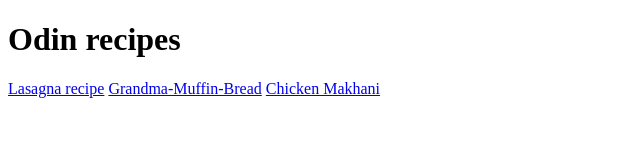
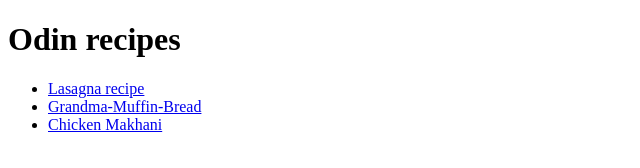
Before and after one commit to NicolasEiriz/odin-recipes, a plain HTML site: page index.html in a window 1280 px wide. Shown: the whole page, without its empty margins (0-640 px from the left). Drawn offline with Linux system fonts and the light colour scheme.

Commit message:
Modify Readme file

```diff
--- a/index.html
+++ b/index.html
@@ -8,8 +8,10 @@
 </head>
 <body>
   <h1>Odin recipes</h1>
-  <a href="/lasagna.html">Lasagna recipe</a>
-  <a href="/Grandma-Muffin-Bread.html">Grandma-Muffin-Bread</a>
-  <a href="/chiken-makhani.html">Chicken Makhani</a>
+  <ul>
+    <li><a href="/recipes/lasagna.html">Lasagna recipe</a></li>
+    <li><a href="/recipes/Grandma-Muffin-Bread.html">Grandma-Muffin-Bread</a></li>
+    <li><a href="/recipes/chiken-makhani.html">Chicken Makhani</a></li>
+  </ul>
 </body>
 </html>
```
Also changed, not shown: recipes/Grandma-Muffin-Bread.html (renamed from Grandma-Muffin-Bread.html, +1 -1 lines), recipes/chiken-makhani.html (renamed from chiken-makhani.html, +1 -0 lines), recipes/lasagna.html (renamed from lasagna.html, +1 -0 lines), 1 other file.
